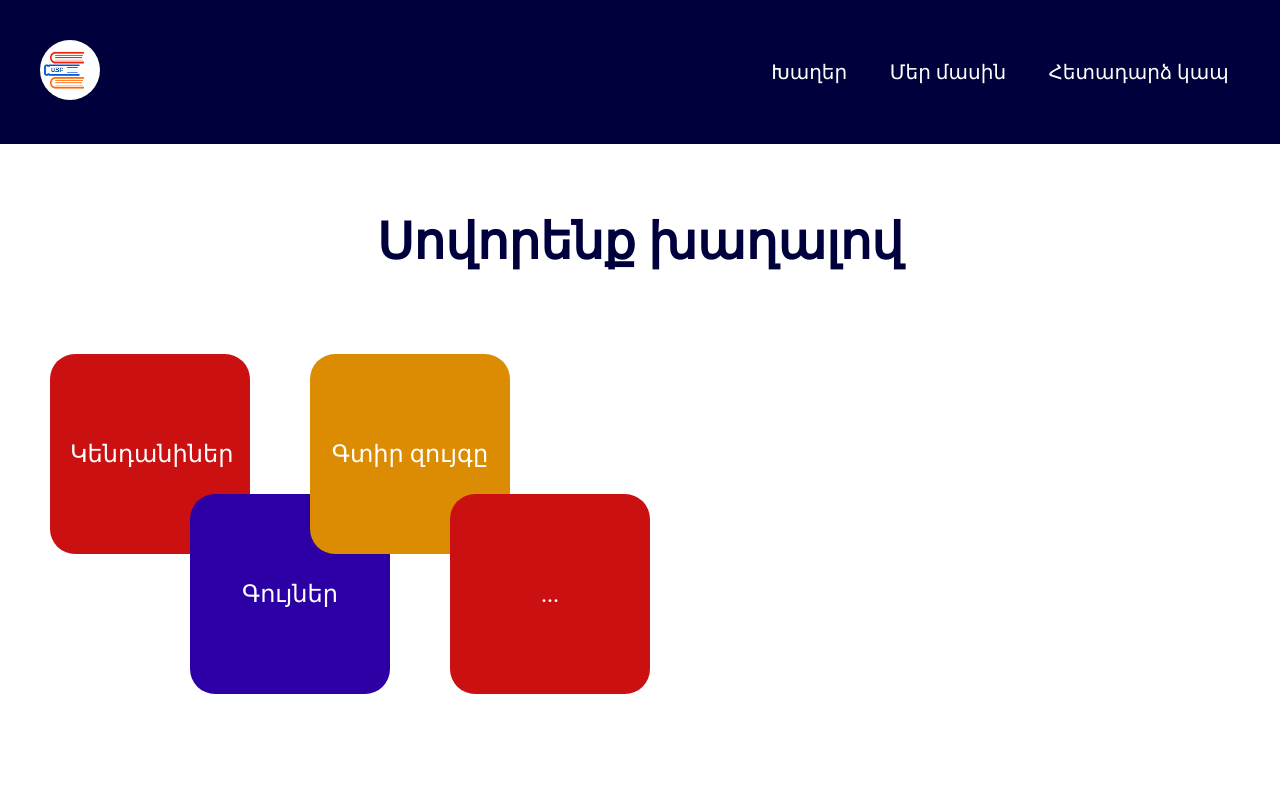
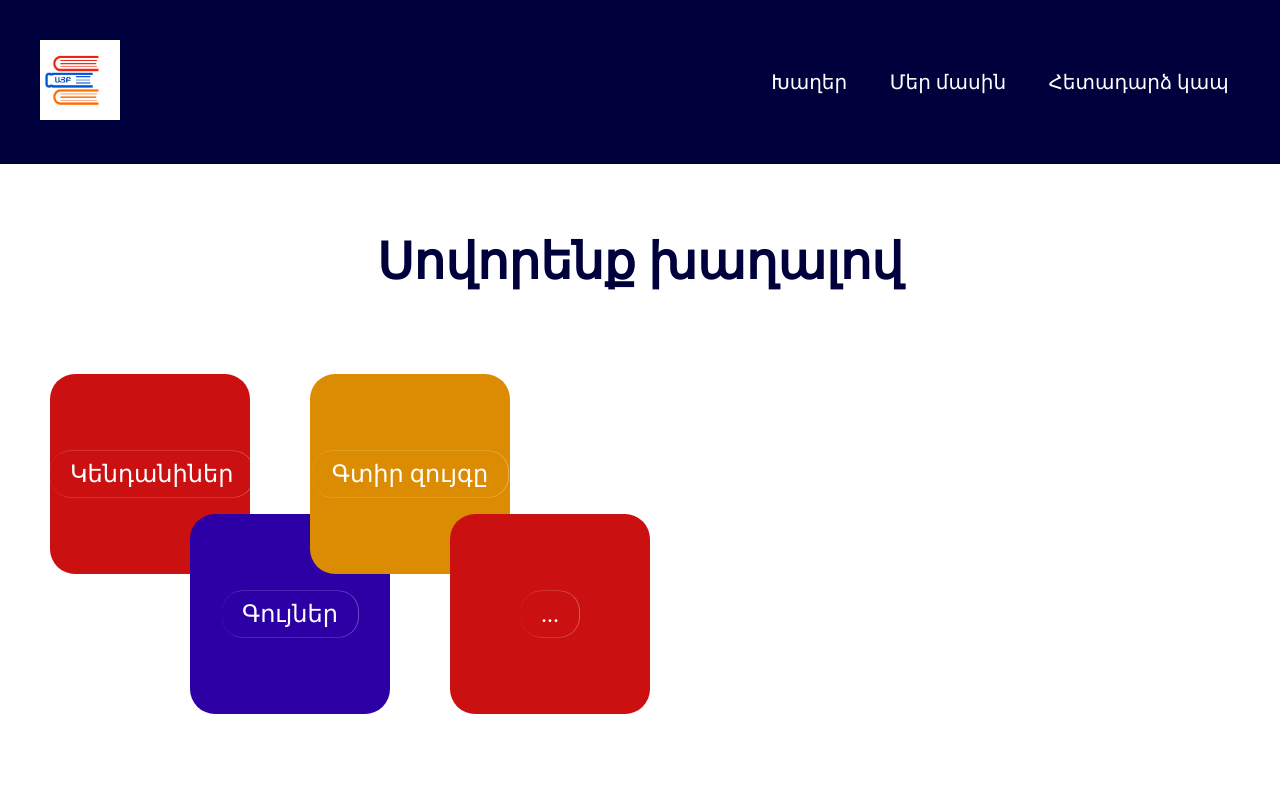
Before and after one commit to AstghikMeltonyan/ayb-school, a plain HTML site: page index.html in a window 1280 px wide. Shown: the top 800 px of the page. Drawn offline with Linux system fonts and the light colour scheme.

Commit message:
add logo

```diff
--- a/css/style.css
+++ b/css/style.css
@@ -32,9 +32,8 @@ a {
 
 .logo__img {
   width: 50%;
-  width: 60px;
-  height: 60px;
-  border-radius: 50%;
+  width: 80px;
+  height: 80px;
 }
 
 .nav {
@@ -94,10 +93,11 @@ a {
 .game__item {
   padding: 10px 20px;
   border-radius: 20px;
+  box-shadow: .5px 0 .5px .5px rgba(255, 255, 255, 0.3)
 }
 
 .game__item:hover {
-  box-shadow: .5px 0 .5px .5px rgba(255, 255, 255, 0.3)
+  box-shadow: 1px .5px 1px .8px rgba(0, 0, 0, 0.3);
 }
 
 .game-1 {
```
